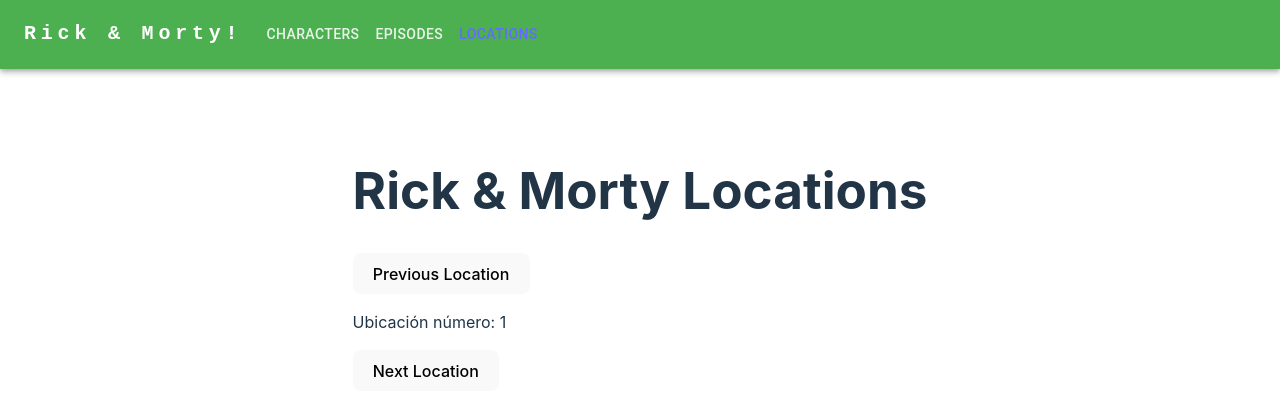
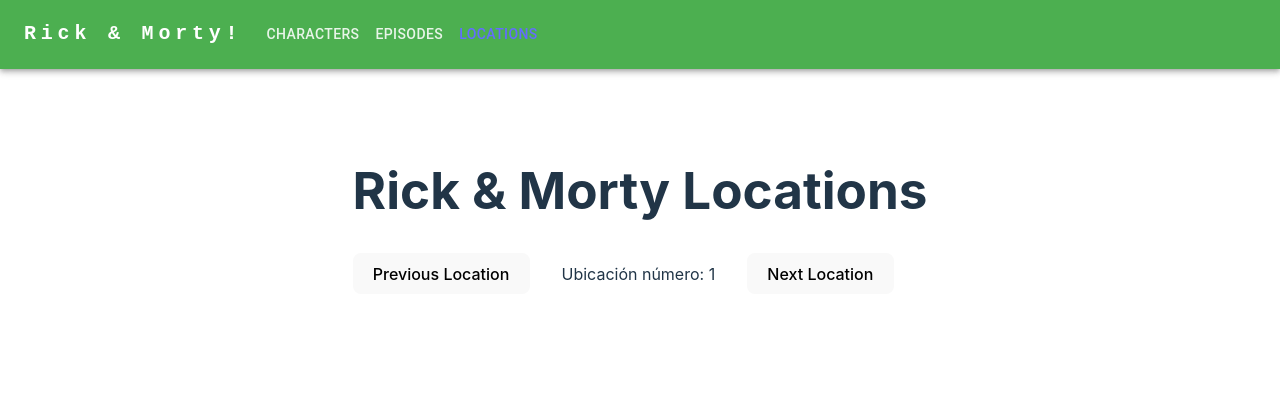
Before and after one commit to matiasPintoDiaz/api-rick-and-morty-front, a React (Vite) app: page /locations in a window 1280 px wide. Shown: the top 416 px of the page. Built offline with nearby package versions, Linux system fonts and the light colour scheme; no server answers.

Commit message:
little css changes

```diff
--- a/src/css/locationPage.css
+++ b/src/css/locationPage.css
@@ -0,0 +1,7 @@
+.button-location-box {
+    display: flex;
+}
+
+.location-id {
+    margin: auto 2em;
+}
```
